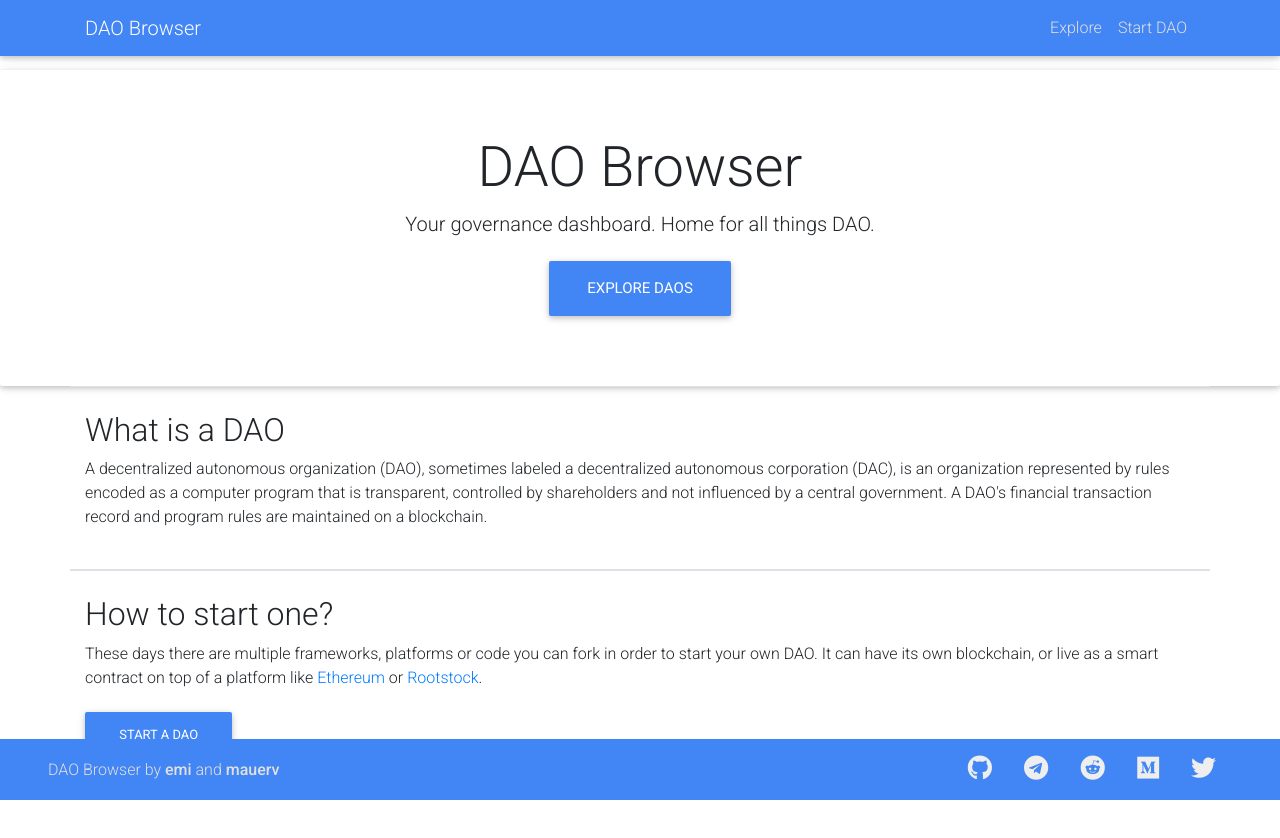
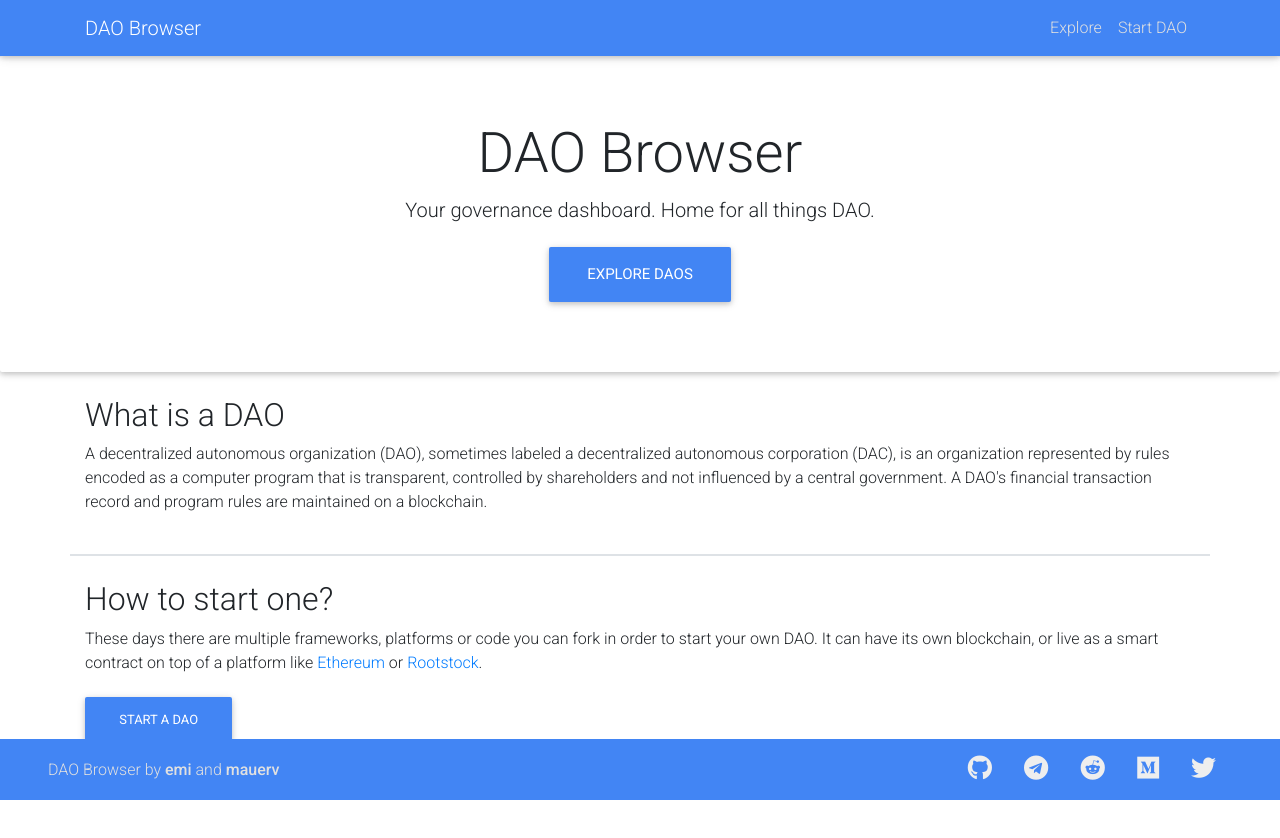
Before and after one commit to mauerv/OneBigLab, a React (Create React App) app: page / in a window 1280 px wide. Shown: the top 838 px of the page. Built offline with nearby package versions, Linux system fonts and the light colour scheme.

Commit message:
Standard paddings and margins

```diff
--- a/src/components/Landing.js
+++ b/src/components/Landing.js
@@ -17,7 +17,7 @@ export default () => (
 			buttonLink={ROUTES.DAOS}
 		/>
 		<MDBContainer>
-			<MDBRow className='border-top border-bottom pt-4 pb-4'>
+			<MDBRow className='border-bottom pt-4 pb-4'>
 				<MDBCol className='col-12'>
 					<h2>What is a DAO</h2>
 				</MDBCol>
--- a/src/styles/main.scss
+++ b/src/styles/main.scss
@@ -1,5 +1,5 @@
 .content {
-	margin: 70px auto 100px auto;
+	margin: 56px auto 62px auto;
 }
 .wrap-url {
 	word-wrap: break-word;
```
